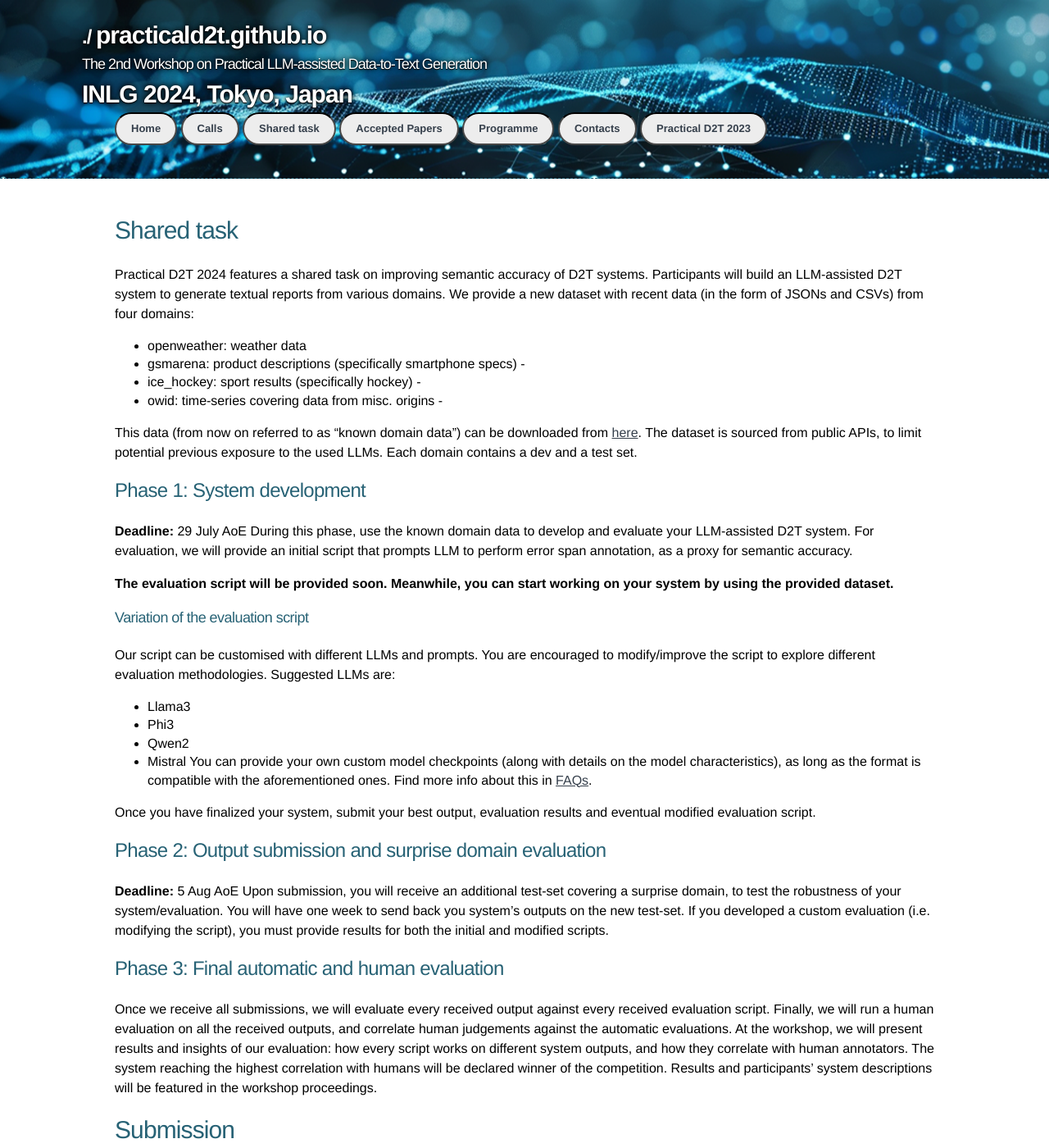
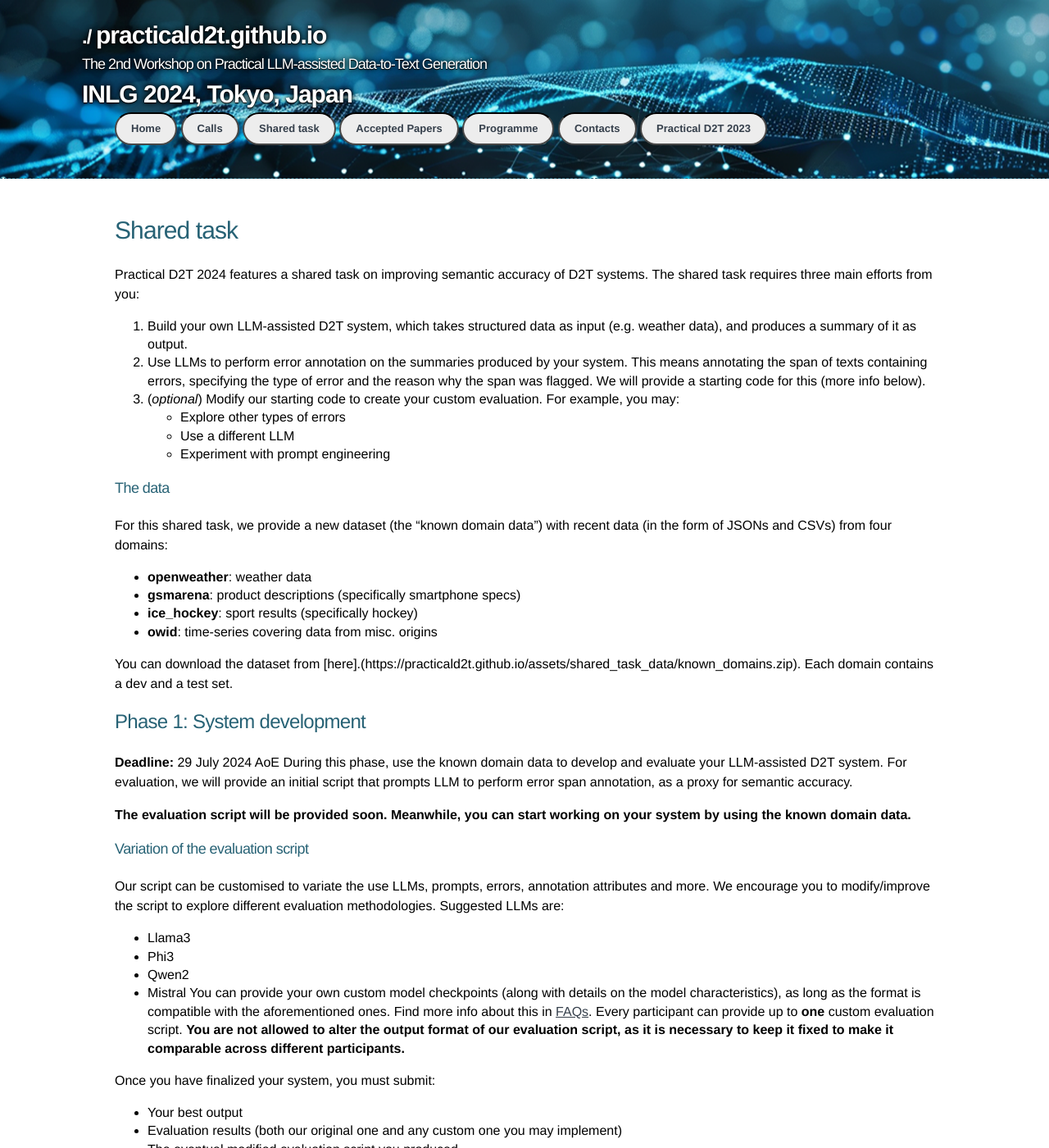
Before and after one commit to practicald2t/practicald2t.github.io, a Jekyll site: the page built from pages/shared_task.md, in a window 1280 px wide and 1400 px high. Shown: the whole window at 82% size. Built offline with Jekyll 4.4.1, drawn with Linux system fonts in a browser that asks for light colours; some of the changed text lies outside the part shown.

Commit message:
Update shared_task.md

```diff
--- a/pages/shared_task.md
+++ b/pages/shared_task.md
@@ -12,44 +12,58 @@ layout: default
 </div>
 
 # Shared task
-Practical D2T 2024 features a shared task on improving semantic accuracy of D2T systems. Participants will build an LLM-assisted D2T system to generate textual reports from various domains. We provide a new dataset with recent data (in the form of JSONs and CSVs) from four domains:
+Practical D2T 2024 features a shared task on improving semantic accuracy of D2T systems. The shared task requires three main efforts from you:
 
-- openweather: weather data
-- gsmarena: product descriptions (specifically smartphone specs) -
-- ice_hockey: sport results (specifically hockey) -
-- owid: time-series covering data from misc. origins -
+1. Build your own LLM-assisted D2T system, which takes structured data as input (e.g. weather data), and produces a summary of it as output.
+2. Use LLMs to perform error annotation on the summaries produced by your system. This means annotating the span of texts containing errors, specifying the type of error and the reason why the span was flagged. We will provide a starting code for this (more info below).
+3. (*optional*) Modify our starting code to create your custom evaluation. For example, you may:
+   - Explore other types of errors
+   - Use a different LLM
+   - Experiment with prompt engineering
 
-This data (from now on referred to as "known domain data") can be downloaded from [here](https://practicald2t.github.io/assets/shared_task_data/known_domains.zip). The dataset is sourced from public APIs, to limit potential previous exposure to the used LLMs. Each domain contains a dev and a test set.
+### The data
+For this shared task, we provide a new dataset (the "known domain data") with recent data (in the form of JSONs and CSVs) from four domains:
+
+- **openweather**: weather data
+- **gsmarena**: product descriptions (specifically smartphone specs)
+- **ice_hockey**: sport results (specifically hockey)
+- **owid**: time-series covering data from misc. origins
+
+You can download the dataset from [here].(https://practicald2t.github.io/assets/shared_task_data/known_domains.zip). Each domain contains a dev and a test set.
 
 ## Phase 1: System development
-**Deadline:** 29 July AoE
-During this phase, use the known domain data to develop and evaluate your LLM-assisted D2T system.
-For evaluation, we will provide an initial script that prompts LLM to perform error span annotation, as a proxy for semantic accuracy.
+**Deadline:** 29 July 2024 AoE
+During this phase, use the known domain data to develop and evaluate your LLM-assisted D2T system. For evaluation, we will provide an initial script that prompts LLM to perform error span annotation, as a proxy for semantic accuracy.
 
-**The evaluation script will be provided soon. Meanwhile, you can start working on your system by using the provided dataset.**
+**The evaluation script will be provided soon. Meanwhile, you can start working on your system by using the known domain data.**
 
 ### Variation of the evaluation script
-Our script can be customised with different LLMs and prompts. You are encouraged to modify/improve the script to explore different evaluation methodologies.
+Our script can be customised to variate the use LLMs, prompts, errors, annotation attributes and more. We encourage you to modify/improve the script to explore different evaluation methodologies.
 Suggested LLMs are:
 - Llama3
 - Phi3
 - Qwen2
 - Mistral
-You can provide your own custom model checkpoints (along with details on the model characteristics), as long as the format is compatible with the aforementioned ones. Find more info about this in [FAQs](#faq).
+You can provide your own custom model checkpoints (along with details on the model characteristics), as long as the format is compatible with the aforementioned ones. Find more info about this in [FAQs](#faq). Every participant can provide up to **one** custom evaluation script. **You are not allowed to alter the output format of our evaluation script, as it is necessary to keep it fixed to make it comparable across different participants.**
 
-Once you have finalized your system, submit your best output, evaluation results and eventual modified evaluation script.
+Once you have finalized your system, you must submit:
+- Your best output
+- Evaluation results (both our original one and any custom one you may implement)
+- The eventual modified evaluation script you produced
 
 ## Phase 2: Output submission and surprise domain evaluation
 **Deadline:** 5 Aug AoE
 Upon submission, you will receive an additional test-set covering a surprise domain, to test the robustness of your system/evaluation. You will have one week to send back you system's outputs on the new test-set. If you developed a custom evaluation (i.e. modifying the script), you must provide results for both the initial and modified scripts.
 
 ## Phase 3: Final automatic and human evaluation
-Once we receive all submissions, we will evaluate every received output against every received evaluation script. Finally, we will run a human evaluation on all the received outputs, and correlate human judgements against the automatic evaluations. At the workshop, we will present results and insights of our evaluation: how every script works on different system outputs, and how they correlate with human annotators. The system reaching the highest correlation with humans will be declared winner of the competition. Results and participants’ system descriptions will be featured in the workshop proceedings.
+Once we receive all submissions, we will evaluate every received output against every received evaluation script. This means that, if you submit a custom evaluation script, you will be able to know how it performs on other participants' systems.
+
+Finally, we will run a human evaluation, asking annotators to perform error annotation on all summaries from all participants. We will correlate human judgements against all the available automatic evaluations. At the workshop, we will present results and insights of our evaluation: how every script works on different system outputs, and how they correlate with human annotators. The system reaching the highest correlation with humans will be declared winner of the competition. Results and participants’ system descriptions will be featured in the workshop proceedings.
 
 # Submission
 For your participation to be valid, you will need to submit your
   1. Best output (textual summaries produced by their system)
-  2. Results of our evaluation script
+  2. Results of our evaluation script (error annotation for all the produced summaries across all test-sets)
   3. Eventual custom evaluation results, along with the modified script and every element (i.e. model checkpoint) necessary to run it
   4. System description (1+ page)
 
@@ -58,13 +72,13 @@ Your system description must follow the submission template and guidelines issue
 # FAQ for the shared task
 <a name="faq"></a>
 <span style="color: #276275;">**Q:** Where does the shared task dataset come from?</span>
-<span style="color: #276275;">**A:**</span> Our dataset is sourced by querying existing open APIs to retrieve tabular data across various domains (like weather, sports results etc). We adopt this approach as LLMs potentially met this kind of data during pre-training/RL. We query very recent data tables to minimise the risk of data contamination.
+<span style="color: #276275;">**A:**</span> Our dataset is sourced by querying existing open APIs to retrieve tabular data across various domains. We adopt this approach as LLMs potentially met this kind of data during pre-training/RL. We query very recent data tables to minimise the risk of data contamination.
 
 <span style="color: #276275;">**Q:** Can I use my custom model (e.g. fine-tuned, architectural changes etc) if it is not among the suggested ones?</span>
 <span style="color: #276275;">**A:**</span> As we will have to re-run every custom evaluation against all participants' submitted outputs, we aim to do it in the most painless way possible. If you plan to submit an evaluation script using a custom model, please send us model checkpoints (HuggingFace format) and make your script compatible with Pytorch and Ollama (versions to be announced). Generally, we should be able just to run your evaluation script and get the results.
 
 <span style="color: #276275;">**Q:** How big can the model I will use for custom evaluation be?</span>
-<span style="color: #276275;">**A:**</span> Your model should be able to run on an NVidia A100 or A40 (48GB VRAM). The use of quantisation is allowed, but this should, again, be set up by you in the script you will submit.
+<span style="color: #276275;">**A:**</span> Your model should be able to run on an NVidia A100 or A40 (48GB VRAM). The use of quantisation is allowed but should, again, be set up by you in the script you will submit.
 
 <span style="color: #276275;">**Q:** I want to develop a neurosymbolic D2T system/evaluation script for the shared task. Can I?</span>
 <span style="color: #276275;">**A:**</span> Yes! In light of our workshop's interest in neuro-symbolic D2T, participants of the shared task are welcome to include symbolic knowledge, intermediate representations etc. Please remember that you still need to adhere to the above points.
```
